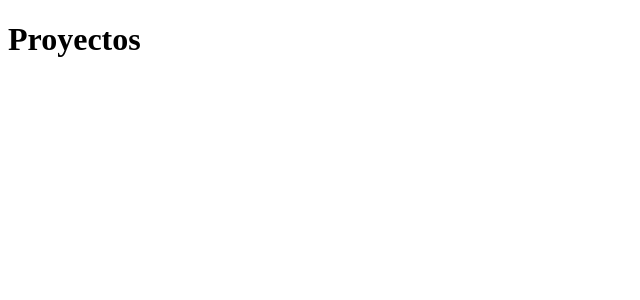
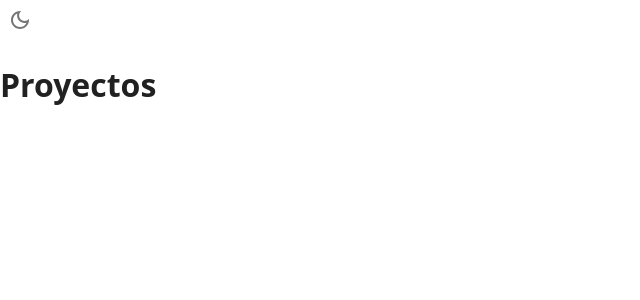
Before and after one commit to jesusrodriguezkhora/template-observatorio, a React app in the folder frontend/: page /proyectos in a window 1280 px wide. Shown: the top 300 px of the page, without its empty margins (0-640 px from the left). Built offline with nearby package versions, Linux system fonts and the light colour scheme; the HTML template or start-up script is replaced by a standard one.

Commit message:
Toggle de modo oscuro en vista de página

```diff
--- a/frontend/src/App.jsx
+++ b/frontend/src/App.jsx
@@ -1,13 +1,19 @@
 import { Routes, Route, Navigate } from "react-router";
+import { MUNICIPALITY } from "./config/municipality";
+import ColorModeToggle from "./components/ColorModeToggle";
 
 function App() {
   return (
+    <>
+      <title>{`${MUNICIPALITY.shortName}`}</title>
+      <ColorModeToggle />
       <Routes>
         <Route path="/" element={<Navigate to="/proyectos" replace />} />
         <Route path="/proyectos" element={<h1>Proyectos</h1>} />
         <Route path="/actuaciones" element={<h1>Actuaciones</h1>} />
         <Route path="*" element={<h1>Página no encontrada</h1>} />
       </Routes>
+    </>
   );
 }
 
--- a/frontend/src/main.jsx
+++ b/frontend/src/main.jsx
@@ -1,12 +1,19 @@
 import { StrictMode } from "react";
 import { createRoot } from "react-dom/client";
 import { BrowserRouter } from "react-router";
+import { ThemeProvider } from "@mui/material/styles";
+import CssBaseline from "@mui/material/CssBaseline";
+import { appTheme } from "./theme/appTheme";
+import { THEME_CONFIG } from "./config/theme";
 import App from "./App.jsx";
 
 createRoot(document.getElementById("root")).render(
   <StrictMode>
-    <BrowserRouter>
-      <App />
-    </BrowserRouter>
+    <ThemeProvider theme={appTheme} defaultMode={THEME_CONFIG.defaultMode}>
+      <CssBaseline />
+      <BrowserRouter>
+        <App />
+      </BrowserRouter>
+    </ThemeProvider>
   </StrictMode>,
 );
```
Lines whose indentation alone changed are shown as unchanged.
